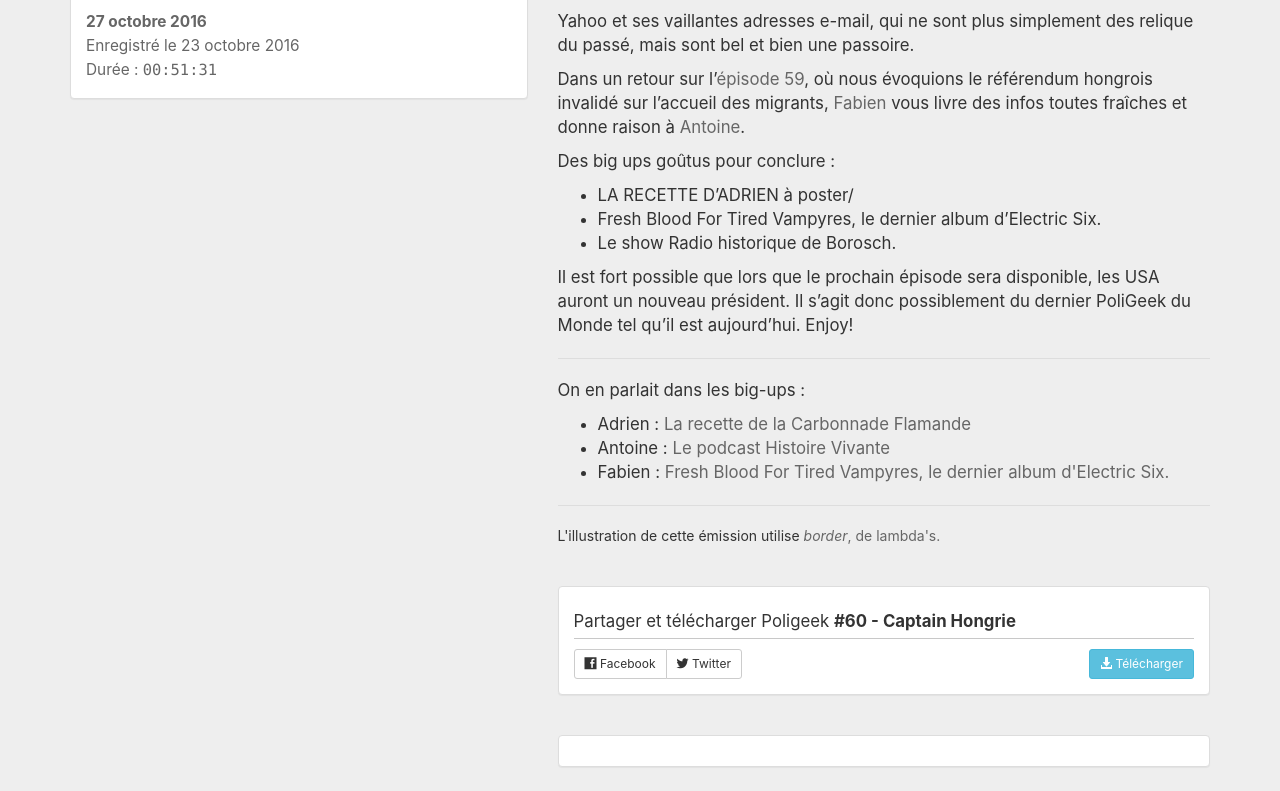
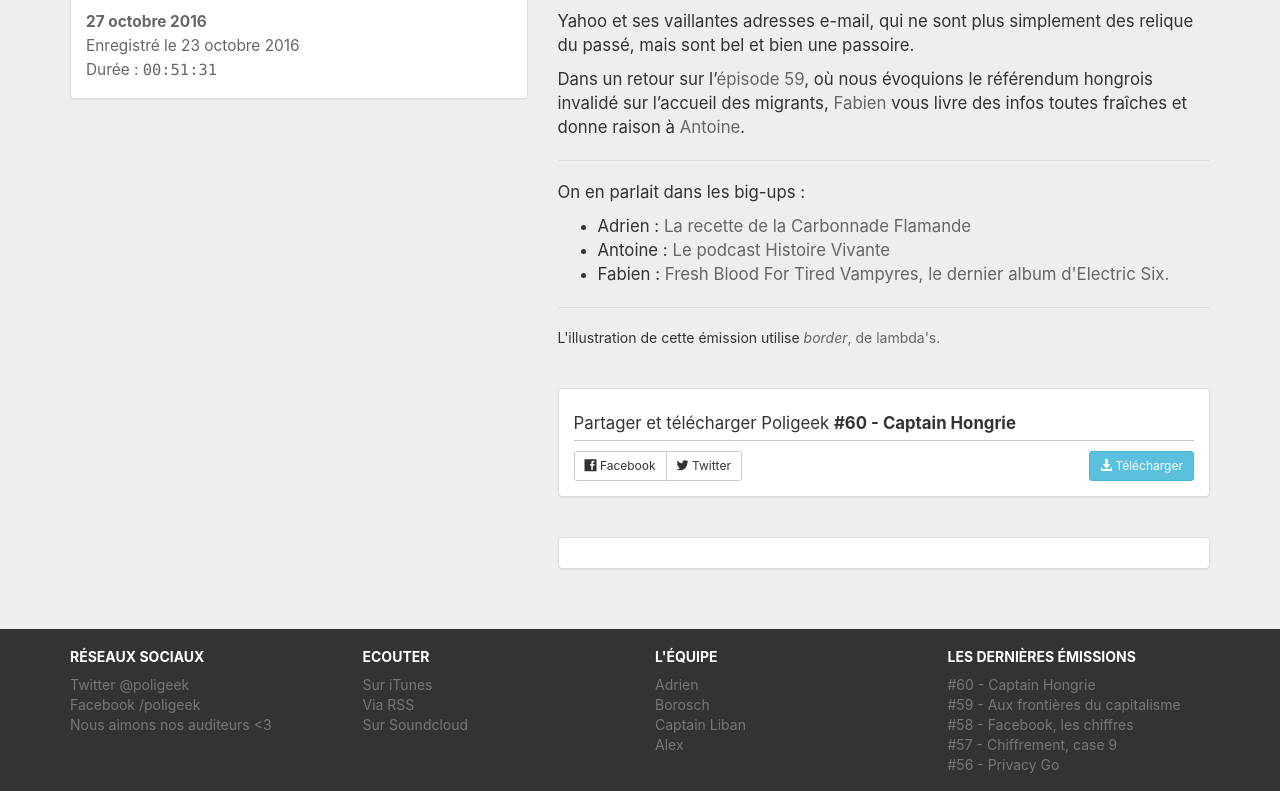
Before and after one commit to poligeek/poligeek.fr, a Jekyll site: the page built from _posts/2016-10-27-60.md, in a window 1280 px wide and 900 px high, scrolled down 876 px, cut to the strip 109-900 px from the top of the window. Built offline with Jekyll 4.4.1, drawn with Linux system fonts in a browser that asks for light colours; nearby versions of some CDN libraries; comment, search, counter and statistics services are not loaded.

Commit message:
Update 2016-10-27-60.md

```diff
--- a/_posts/2016-10-27-60.md
+++ b/_posts/2016-10-27-60.md
@@ -42,11 +42,3 @@ Il s'en est aussi passé de belles dans notre cher vieux pays. Une bien étrange
 Yahoo et ses vaillantes adresses e-mail, qui ne sont plus simplement des relique du passé, mais sont bel et bien une passoire.
 
 Dans un retour sur l'[épisode 59](http://poligeek.fr/59), où nous évoquions le référendum hongrois invalidé sur l'accueil des migrants, [Fabien](https://twitter.com/captainliban) vous livre des infos toutes fraîches et donne raison à [Antoine](https://twitter.com/borosch).
-
-Des big ups goûtus pour conclure :
-
-- LA RECETTE D'ADRIEN à poster/
-- Fresh Blood For Tired Vampyres, le dernier album d'Electric Six.
-- Le show Radio historique de Borosch.
-
-Il est fort possible que lors que le prochain épisode sera disponible, les USA auront un nouveau président. Il s'agit donc possiblement du dernier PoliGeek du Monde tel qu'il est aujourd'hui. Enjoy!
```
